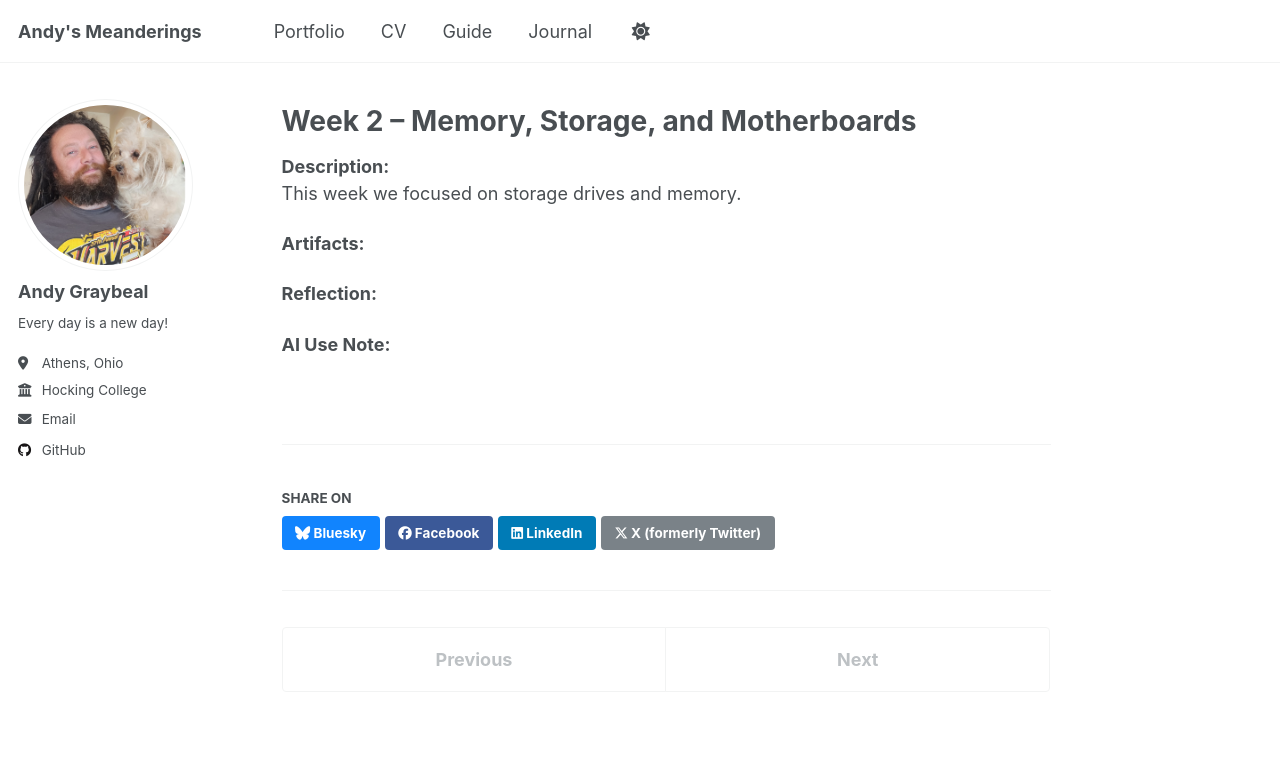
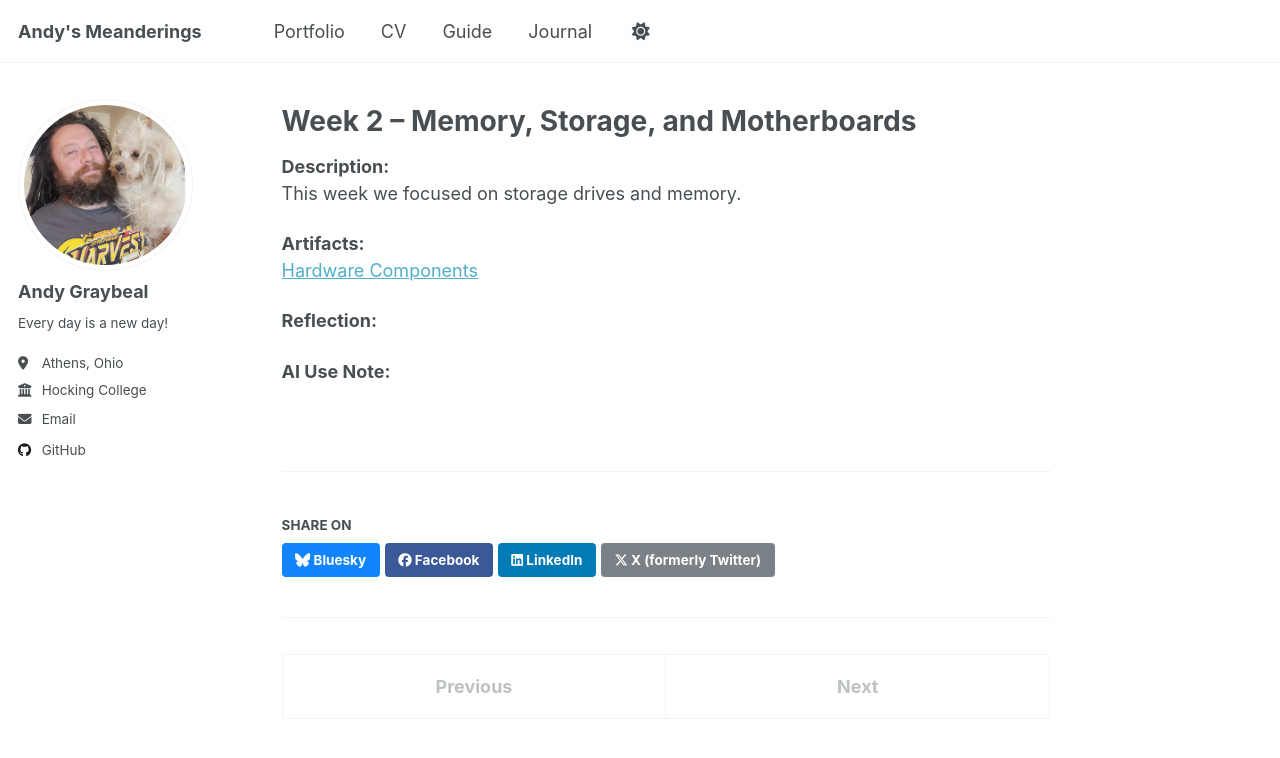
Before and after one commit to andy-graybeal/andy-graybeal.github.io, a Jekyll site: the page built from _portfolio/net-1120-computer-hardware-&-operating-system.md, in a window 1280 px wide and 900 px high, scrolled down 4813 px. Shown: the top 758 px of the window. Built offline with Jekyll 4.4.1, drawn with Linux system fonts in a browser that asks for light colours; a script that is not in the unit is left out.

Commit message:
Update net-1120-computer-hardware-&-operating-system.md

```diff
--- a/_portfolio/net-1120-computer-hardware-&-operating-system.md
+++ b/_portfolio/net-1120-computer-hardware-&-operating-system.md
@@ -45,6 +45,7 @@ I haven't had a chance to use the AI tools yet.
 This week we focused on storage drives and memory.
 
 **Artifacts:**
+[Hardware Components](/files/NET-1120/Week_02-NET-1120_Portfolio-Hardware_Components.pdf)
 
 **Reflection:**
 
```
